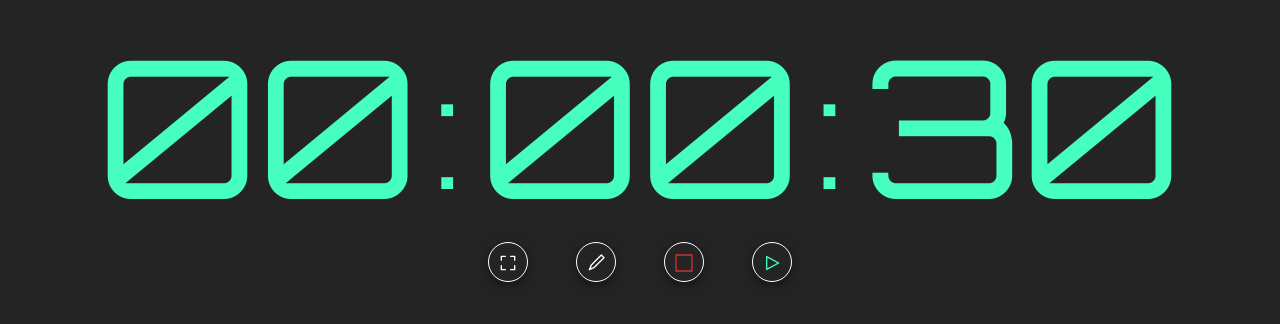
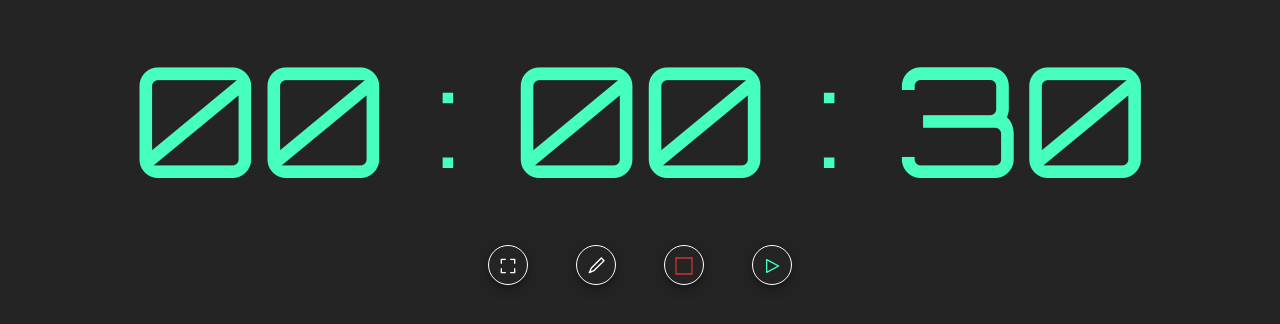
Before and after one commit to luanpaivadev/timer-codecon, an Angular app: page / in a window 1280 px wide. Shown: the part 246-570 px from the top of the page. Built offline with nearby package versions, Linux system fonts and the light colour scheme.

Commit message:
Update app.component.scss

```diff
--- a/src/app/app.component.scss
+++ b/src/app/app.component.scss
@@ -8,25 +8,30 @@
 }
 
 main {
+  height: 100vh;
+  background-color: #242424;
+}
+
+.container {
+  height: 100%;
+  width: 100%;
   display: flex;
   flex-direction: column;
   align-items: center;
   justify-content: center;
   gap: 30px;
-  height: 100vh;
-  background-color: #242424;
 }
 
 span {
   color: #46ffbe;
-  font-size: 9rem;
+  font-size: clamp(1.5rem, 10vw, 9rem);
 }
 
 input {
   padding: 0;
-  width: 350px;
-  height: 200px;
-  font-size: 12rem;
+  width: 100%;
+  height: 100%;
+  font-size: clamp(3rem, 12vw, 12rem);
   text-align: center;
   border: none;
   color: #46ffbe;
@@ -43,7 +48,9 @@ button {
 }
 
 .contagem-regressiva {
-  font-size: 18rem;
+  width: 100%;
+  text-align: center;
+  font-size: clamp(6rem, 12vw, 18rem);
 }
 
 .fim-tempo {
```
